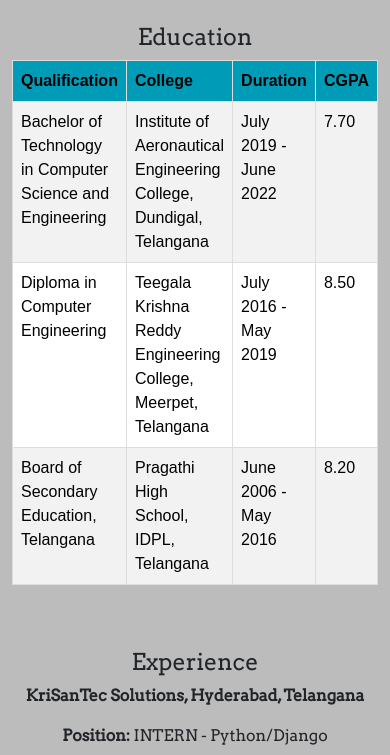
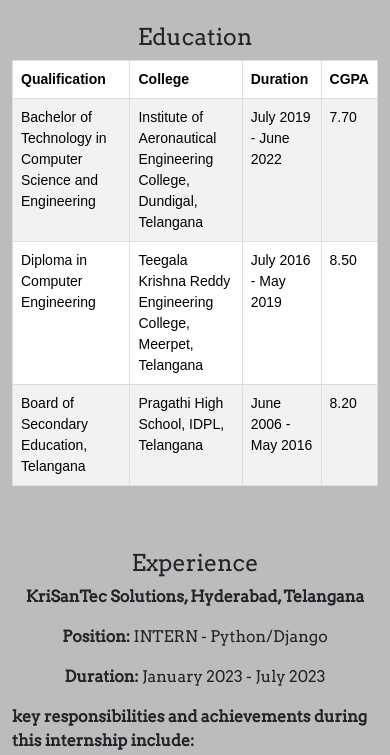
Before and after one commit to pvijay037/online_resume, a plain HTML site: page index.html in a window 390 px wide. Shown: the part 1007-1762 px from the top of the page. Drawn offline with nearby package versions, Linux system fonts and the light colour scheme; a web font is replaced by a local one.

Commit message:
changed in index.html

```diff
--- a/index.html
+++ b/index.html
@@ -135,34 +135,50 @@
 				</div><!-- end col -->
 			</div><!-- end row -->
 		</div><!-- end container -->
+		<!DOCTYPE html>
+<html>
+
+<head>
+
+    <style>
+        @media (max-width: 767px) {
+            /* Adjust font size for mobile screens */
+            .table td,
+            .table th {
+                font-size: 14px; /* You can adjust this value */
+            }
+        }
+    </style>
+</head>
     <div id="education">
         <div class="container">
             <div class="section-title text-center">
                 <br>
                 <h3>Education</h3>
+                <div class="table-responsive">
                     <table class="table table-striped">
                         <thead>
-							<tr style="padding: 28px;">
-								<th scope="col" style="background-color: #009bb7;">Qualification</th>
-								<th scope="col" style="background-color: #009bb7;">College</th>
-								<th scope="col" style="background-color: #009bb7;">Duration</th>
-								<th scope="col" style="background-color: #009bb7;">CGPA</th>
+                            <tr>
+                                <th scope="col">Qualification</th>
+                                <th scope="col">College</th>
+                                <th scope="col">Duration</th>
+                                <th scope="col">CGPA</th>
                             </tr>
                         </thead>
                         <tbody>
-							<tr style="padding: 28px;">
+                            <tr>
                                 <td>Bachelor of Technology in Computer Science and Engineering</td>
                                 <td>Institute of Aeronautical Engineering College, Dundigal, Telangana</td>
                                 <td>July 2019 - June 2022</td>
                                 <td>7.70</td>
                             </tr>
-							<tr style="padding: 28px;">
+                            <tr>
                                 <td>Diploma in Computer Engineering</td>
                                 <td>Teegala Krishna Reddy Engineering College, Meerpet, Telangana</td>
                                 <td>July 2016 - May 2019</td>
                                 <td>8.50</td>
                             </tr>
-							<tr style="padding: 28px;">
+                            <tr>
                                 <td>Board of Secondary Education, Telangana</td>
                                 <td>Pragathi High School, IDPL, Telangana</td>
                                 <td>June 2006 - May 2016</td>
@@ -172,8 +188,11 @@
                         </tbody>
                     </table>
                 </div>
+            </div>
         </div><!-- end section wb -->
     </div>
+
+
 
 		<div id="experience" class="section lb">
 			<div class="container">
@@ -215,37 +234,49 @@
 		</div>
 	</div>
 	</div>
-	<!-- experience end -->
-	<div id="projects"style="width:98%">
+	<!-- experience end --><style>
+    @media (max-width: 640px) {
+        .card-text {
+            font-size: 14px; /* You can adjust the font size as needed */
+        }
+
+        #projects {
+            padding: 20px; /* Add some padding to improve spacing */
+        }
+
+        .project-card {
+            margin-bottom: 20px; /* Add margin between project cards */
+        }
+    }
+</style>
+
+<div id="projects" style="width: 98%;">
     <br>
     <br>
     <h3 style="text-align: center;">Projects</h3>
     <br>
-		<div class="row bg-secondary-subtle" style="align-items: center;height: 50vh;">
-			<div class="col-sm-6 mb-3 mb-sm-0">
+    <div class="row bg-secondary-subtle" style="align-items: center; height: ;">
+        <div class="col-sm-6 mb-3 mb-sm-0 project-card">
             <div class="card">
                 <div class="card-body text-center" style="background-color: #f2f2f2;">
                     <a href="#" class="btn btn-primary project-btn">Apollo Radiology International</a>
-						<p class="card-text">Healthcare organizations generate patient invoices and manage patient
-							information more efficiently, reducing administrative burdens and improving patient
-							satisfaction.</p>
+                    <p class="card-text">Healthcare organizations generate patient invoices and manage patient information more efficiently, reducing administrative burdens and improving patient satisfaction.</p>
                 </div>
             </div>
         </div>
-			<div class="col-sm-6">
+        <div class="col-sm-6 project-card">
             <div class="card">
                 <div class="card-body text-center" style="background-color: #f2f2f2;">
                     <a href="#" class="btn btn-primary project-btn">Opoto Stores Ecommerce</a>
-						<p class="card-text">Developed a fully functional Ecommerce website utilizing Django Rest
-							Framework and React, resulting in a seamless user experience and increased sales
-							conversion rates.</p>
+                    <p class="card-text">Developed a fully functional Ecommerce website utilizing Django Rest Framework and React, resulting in a seamless user experience and increased sales conversion rates.</p>
                 </div>
             </div>
         </div>
         <br><br><br>
-
     </div>
 </div>
+
+
 	<div id="carouselExampleDark" class="carousel carousel-dark slide">
 		<div class="section-title text-center">
 			<br>
```
Lines whose indentation alone changed are shown as unchanged.
